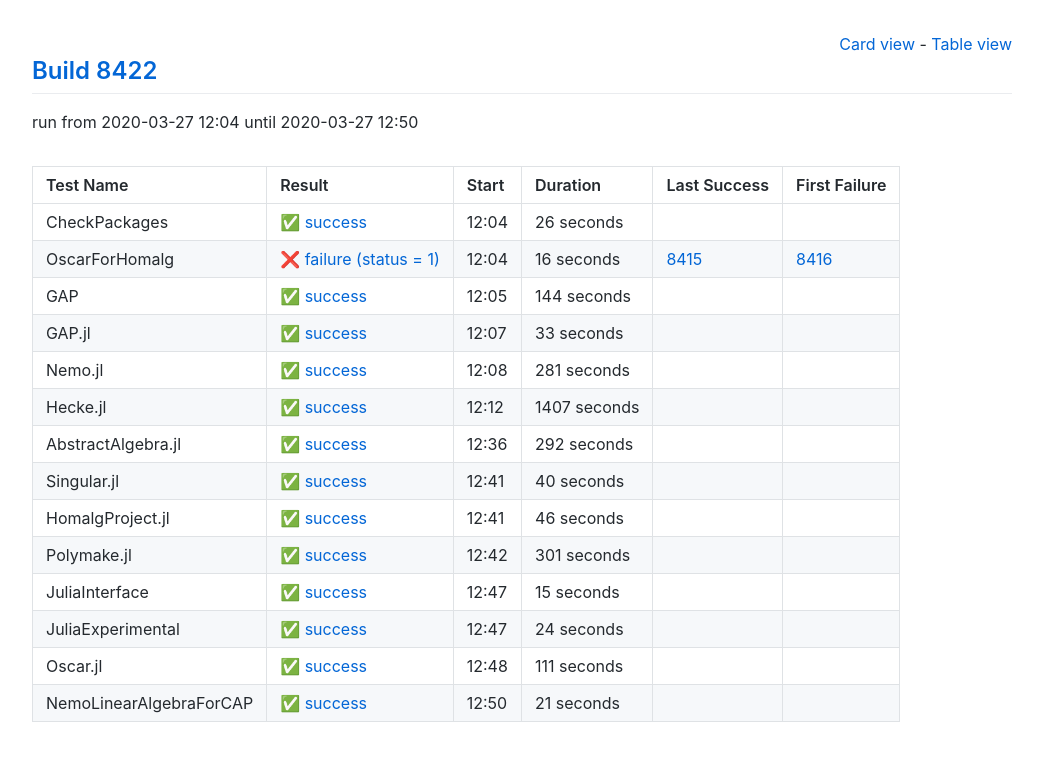
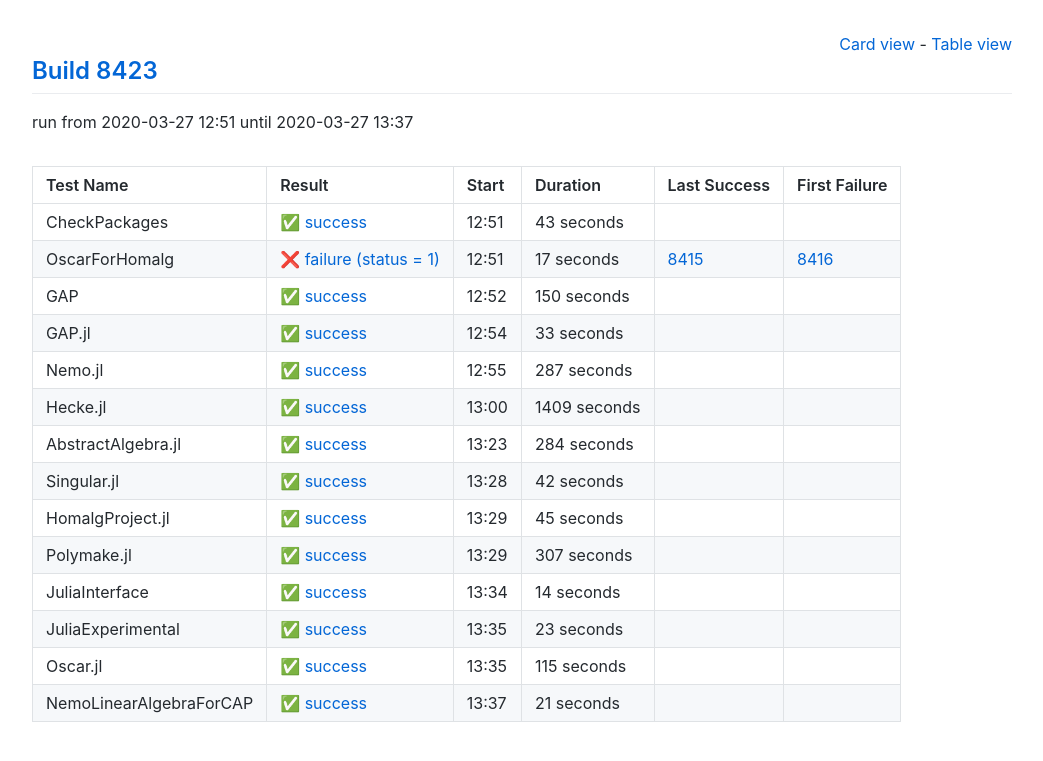
Before and after one commit to oscar-system/oscar-ci-status, a Jekyll site: the page built from table.html, in a window 1280 px wide. Shown: the top 761 px of the page, without its empty margins (118-1161 px from the left). Built offline with Jekyll 4.4.1, drawn with Linux system fonts in a browser that asks for light colours.

Commit message:
Build 8423

```diff
--- a/_data/ci.yml
+++ b/_data/ci.yml
@@ -1,38 +1,38 @@
-build: 8422
-build_url: https://oscarci.mathematik.uni-kl.de/job/oscar/8422/
+build: 8423
+build_url: https://oscarci.mathematik.uni-kl.de/job/oscar/8423/
 job: oscar
 tests:
-- duration: 26
+- duration: 43
   exitcode: 0
   first_failure: false
   first_failure_url: null
   last_success: false
   last_success_url: null
-  log: https://oscarci.mathematik.uni-kl.de/job/oscar/8422/artifact/logs/build-8422/CheckPackages.log
+  log: https://oscarci.mathematik.uni-kl.de/job/oscar/8423/artifact/logs/build-8423/CheckPackages.log
   name: CheckPackages
-  start: 2020-03-27 12:04
+  start: 2020-03-27 12:51
   status: success
   success: true
-- duration: 16
+- duration: 17
   exitcode: 1
   first_failure: 8416
   first_failure_url: https://oscarci.mathematik.uni-kl.de/job/oscar/8416/
   last_success: 8415
   last_success_url: https://oscarci.mathematik.uni-kl.de/job/oscar/8415/
-  log: https://oscarci.mathematik.uni-kl.de/job/oscar/8422/artifact/logs/build-8422/OscarForHomalg.log
+  log: https://oscarci.mathematik.uni-kl.de/job/oscar/8423/artifact/logs/build-8423/OscarForHomalg.log
   name: OscarForHomalg
-  start: 2020-03-27 12:04
+  start: 2020-03-27 12:51
   status: failure
   success: false
-- duration: 144
+- duration: 150
   exitcode: 0
   first_failure: false
   first_failure_url: null
   last_success: false
   last_success_url: null
-  log: https://oscarci.mathematik.uni-kl.de/job/oscar/8422/artifact/logs/build-8422/GAP.log
+  log: https://oscarci.mathematik.uni-kl.de/job/oscar/8423/artifact/logs/build-8423/GAP.log
   name: GAP
-  start: 2020-03-27 12:05
+  start: 2020-03-27 12:52
   status: success
   success: true
 - duration: 33
@@ -41,108 +41,108 @@ tests:
   first_failure_url: null
   last_success: false
   last_success_url: null
-  log: https://oscarci.mathematik.uni-kl.de/job/oscar/8422/artifact/logs/build-8422/GAP.jl.log
+  log: https://oscarci.mathematik.uni-kl.de/job/oscar/8423/artifact/logs/build-8423/GAP.jl.log
   name: GAP.jl
-  start: 2020-03-27 12:07
+  start: 2020-03-27 12:54
   status: success
   success: true
-- duration: 281
+- duration: 287
   exitcode: 0
   first_failure: false
   first_failure_url: null
   last_success: false
   last_success_url: null
-  log: https://oscarci.mathematik.uni-kl.de/job/oscar/8422/artifact/logs/build-8422/Nemo.jl.log
+  log: https://oscarci.mathematik.uni-kl.de/job/oscar/8423/artifact/logs/build-8423/Nemo.jl.log
   name: Nemo.jl
-  start: 2020-03-27 12:08
+  start: 2020-03-27 12:55
   status: success
   success: true
-- duration: 1407
+- duration: 1409
   exitcode: 0
   first_failure: false
   first_failure_url: null
   last_success: false
   last_success_url: null
-  log: https://oscarci.mathematik.uni-kl.de/job/oscar/8422/artifact/logs/build-8422/Hecke.jl.log
+  log: https://oscarci.mathematik.uni-kl.de/job/oscar/8423/artifact/logs/build-8423/Hecke.jl.log
   name: Hecke.jl
-  start: 2020-03-27 12:12
+  start: 2020-03-27 13:00
   status: success
   success: true
-- duration: 292
+- duration: 284
   exitcode: 0
   first_failure: false
   first_failure_url: null
   last_success: false
   last_success_url: null
-  log: https://oscarci.mathematik.uni-kl.de/job/oscar/8422/artifact/logs/build-8422/AbstractAlgebra.jl.log
+  log: https://oscarci.mathematik.uni-kl.de/job/oscar/8423/artifact/logs/build-8423/AbstractAlgebra.jl.log
   name: AbstractAlgebra.jl
-  start: 2020-03-27 12:36
+  start: 2020-03-27 13:23
   status: success
   success: true
-- duration: 40
+- duration: 42
   exitcode: 0
   first_failure: false
   first_failure_url: null
   last_success: false
   last_success_url: null
-  log: https://oscarci.mathematik.uni-kl.de/job/oscar/8422/artifact/logs/build-8422/Singular.jl.log
+  log: https://oscarci.mathematik.uni-kl.de/job/oscar/8423/artifact/logs/build-8423/Singular.jl.log
   name: Singular.jl
-  start: 2020-03-27 12:41
+  start: 2020-03-27 13:28
   status: success
   success: true
-- duration: 46
+- duration: 45
   exitcode: 0
   first_failure: false
   first_failure_url: null
   last_success: false
   last_success_url: null
-  log: https://oscarci.mathematik.uni-kl.de/job/oscar/8422/artifact/logs/build-8422/HomalgProject.jl.log
+  log: https://oscarci.mathematik.uni-kl.de/job/oscar/8423/artifact/logs/build-8423/HomalgProject.jl.log
   name: HomalgProject.jl
-  start: 2020-03-27 12:41
+  start: 2020-03-27 13:29
   status: success
   success: true
-- duration: 301
+- duration: 307
   exitcode: 0
   first_failure: false
   first_failure_url: null
   last_success: false
   last_success_url: null
-  log: https://oscarci.mathematik.uni-kl.de/job/oscar/8422/artifact/logs/build-8422/Polymake.jl.log
+  log: https://oscarci.mathematik.uni-kl.de/job/oscar/8423/artifact/logs/build-8423/Polymake.jl.log
   name: Polymake.jl
-  start: 2020-03-27 12:42
+  start: 2020-03-27 13:29
   status: success
   success: true
-- duration: 15
+- duration: 14
   exitcode: 0
   first_failure: false
   first_failure_url: null
   last_success: false
   last_success_url: null
-  log: https://oscarci.mathematik.uni-kl.de/job/oscar/8422/artifact/logs/build-8422/JuliaInterface.log
+  log: https://oscarci.mathematik.uni-kl.de/job/oscar/8423/artifact/logs/build-8423/JuliaInterface.log
   name: JuliaInterface
-  start: 2020-03-27 12:47
+  start: 2020-03-27 13:34
   status: success
   success: true
-- duration: 24
+- duration: 23
   exitcode: 0
   first_failure: false
   first_failure_url: null
   last_success: false
   last_success_url: null
-  log: https://oscarci.mathematik.uni-kl.de/job/oscar/8422/artifact/logs/build-8422/JuliaExperimental.log
+  log: https://oscarci.mathematik.uni-kl.de/job/oscar/8423/artifact/logs/build-8423/JuliaExperimental.log
   name: JuliaExperimental
-  start: 2020-03-27 12:47
+  start: 2020-03-27 13:35
   status: success
   success: true
-- duration: 111
+- duration: 115
   exitcode: 0
   first_failure: false
   first_failure_url: null
   last_success: false
   last_success_url: null
-  log: https://oscarci.mathematik.uni-kl.de/job/oscar/8422/artifact/logs/build-8422/Oscar.jl.log
+  log: https://oscarci.mathematik.uni-kl.de/job/oscar/8423/artifact/logs/build-8423/Oscar.jl.log
   name: Oscar.jl
-  start: 2020-03-27 12:48
+  start: 2020-03-27 13:35
   status: success
   success: true
 - duration: 21
@@ -151,8 +151,8 @@ tests:
   first_failure_url: null
   last_success: false
   last_success_url: null
-  log: https://oscarci.mathematik.uni-kl.de/job/oscar/8422/artifact/logs/build-8422/NemoLinearAlgebraForCAP.log
+  log: https://oscarci.mathematik.uni-kl.de/job/oscar/8423/artifact/logs/build-8423/NemoLinearAlgebraForCAP.log
   name: NemoLinearAlgebraForCAP
-  start: 2020-03-27 12:50
+  start: 2020-03-27 13:37
   status: success
   success: true
```
Also changed, not shown: README.md.
